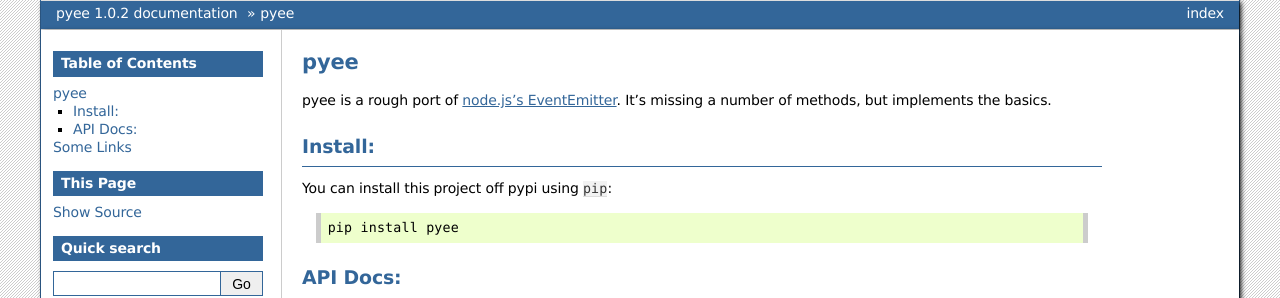
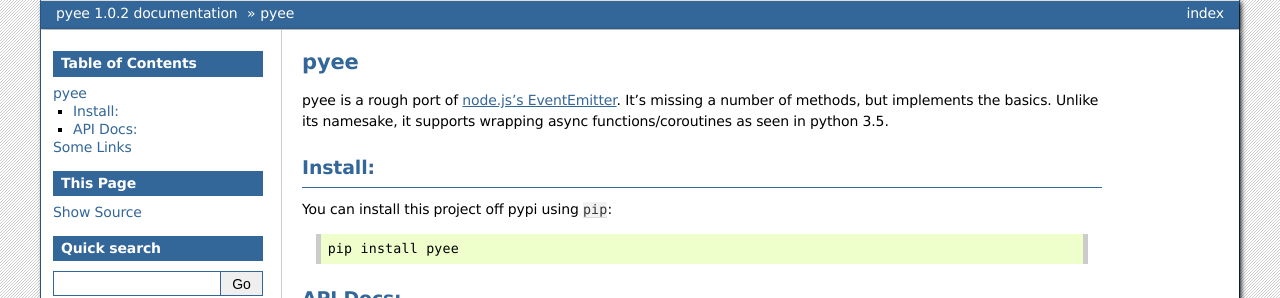
Before and after one commit to jfhbrook/pyee, a Sphinx documentation site: the page built from docs/index.rst, in a window 1280 px wide, cut to the strip 0-298 px from the top of the page. Built offline with Sphinx 7.4.7, drawn with Linux system fonts in a browser that asks for light colours.

Commit message:
Add note about wrapping async functions

```diff
--- a/docs/index.rst
+++ b/docs/index.rst
@@ -3,7 +3,9 @@
 
 pyee is a rough port of
 `node.js's EventEmitter <https://nodejs.org/api/events.html>`_.
-It's missing a number of methods, but implements the basics.
+It's missing a number of methods, but implements the basics. Unlike its
+namesake, it supports wrapping async functions/coroutines as seen in python
+3.5.
 
 Install:
 --------
```
